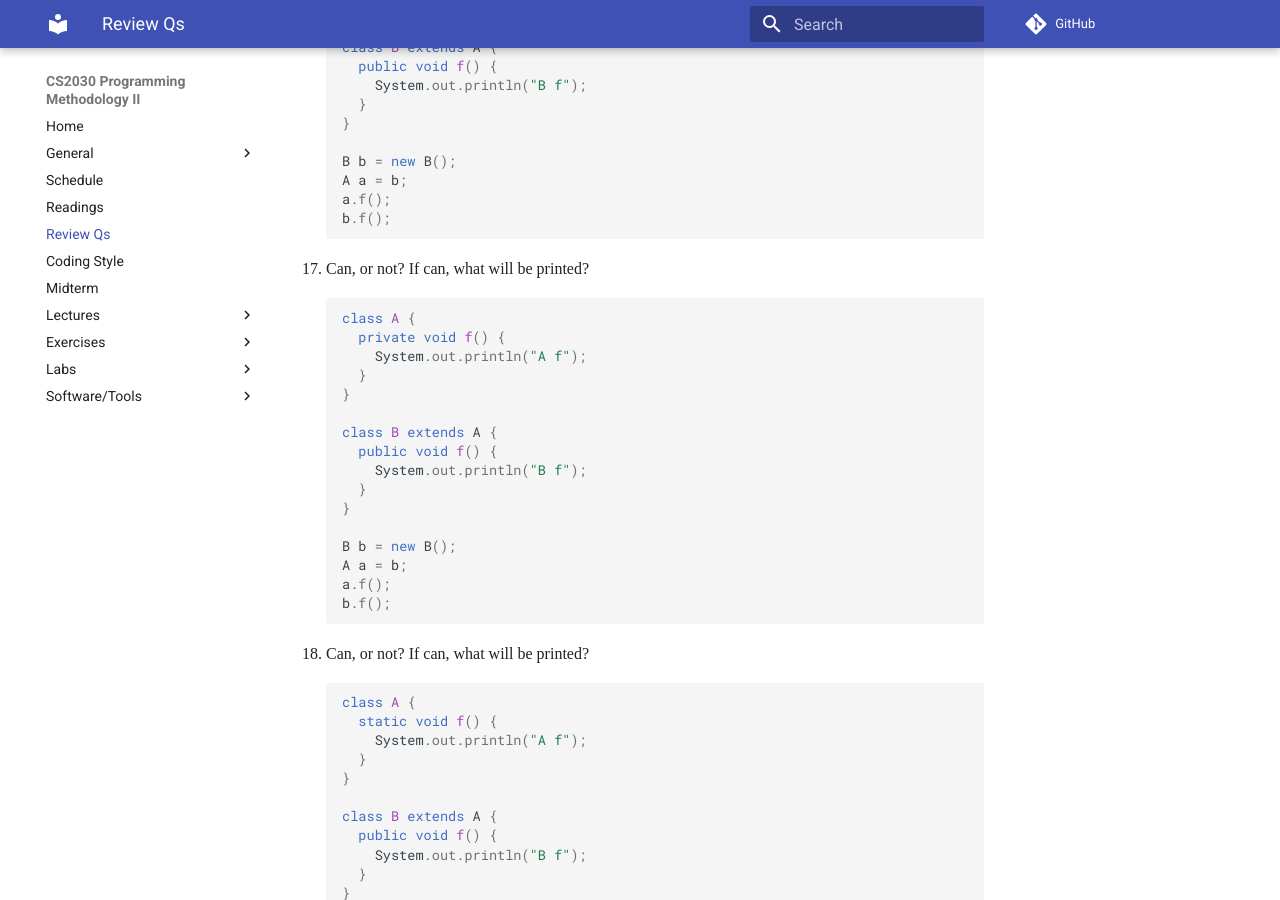
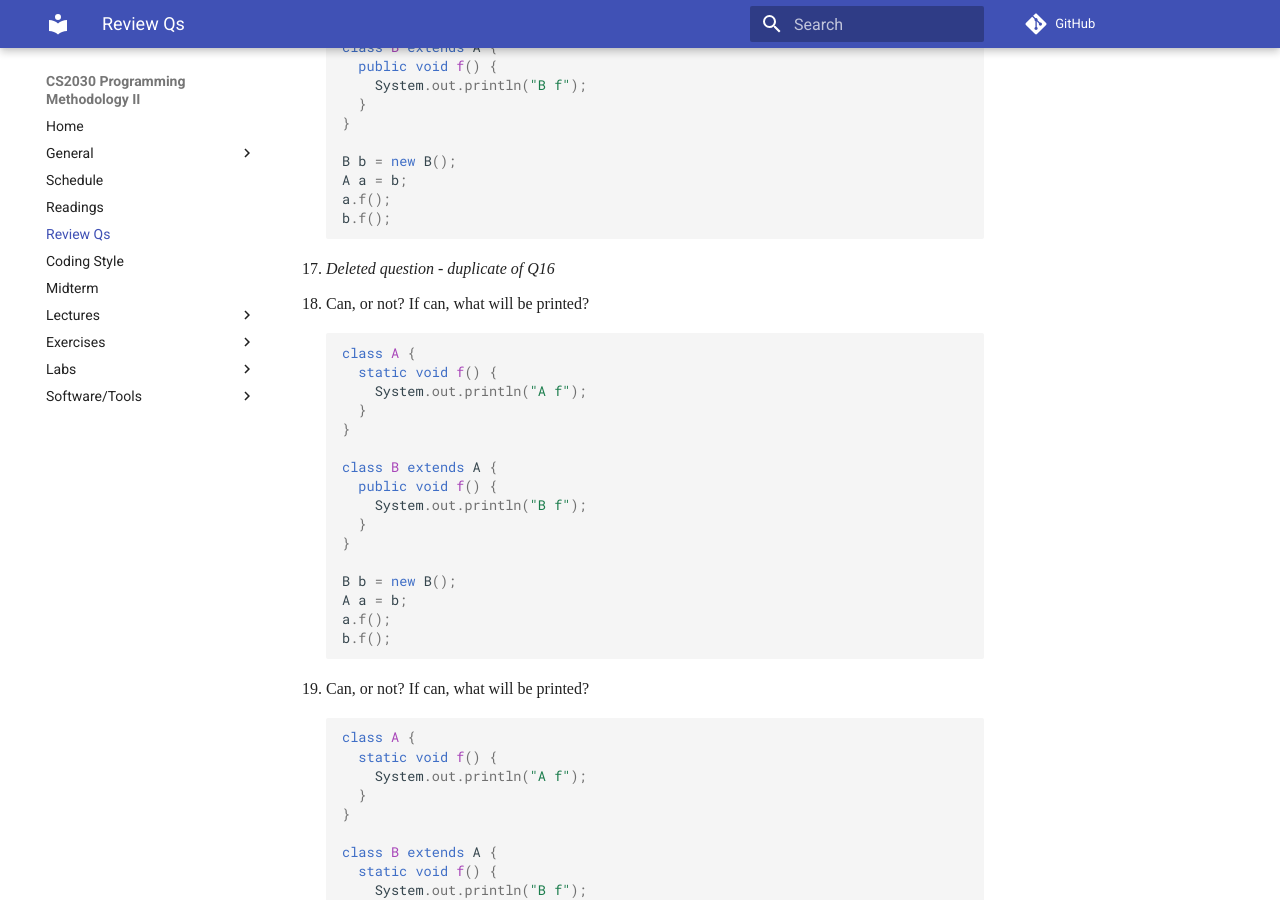
Before and after one commit to nus-cs2030/1718-s2, an MkDocs documentation site: the page built from docs/reviews.md, in a window 1280 px wide and 900 px high, scrolled down 5664 px. Built offline with MkDocs 1.6.1 and Material for MkDocs 9.7.7, drawn with Linux system fonts in a browser that asks for light colours; some web fonts are replaced; comment, search, counter and statistics services are not loaded; old or Windows-style settings are respelled for this version of MkDocs.

Commit message:
Delete duplicate Q17

````diff
--- a/docs/reviews.md
+++ b/docs/reviews.md
@@ -312,26 +312,7 @@ Note that the code is terse by design, and is never meant to be a positive examp
 	b.f();
 	```
 
-17. Can, or not?  If can, what will be printed?
-
-	```Java
-    class A {
-      private void f() {
-        System.out.println("A f");
-      }
-    }
-
-    class B extends A {
-      public void f() {
-        System.out.println("B f");
-      }
-    }
-
-	B b = new B();
-	A a = b;
-	a.f();
-	b.f();
-	```
+17. _Deleted question - duplicate of Q16_
 
 18. Can, or not?  If can, what will be printed?
 
````
